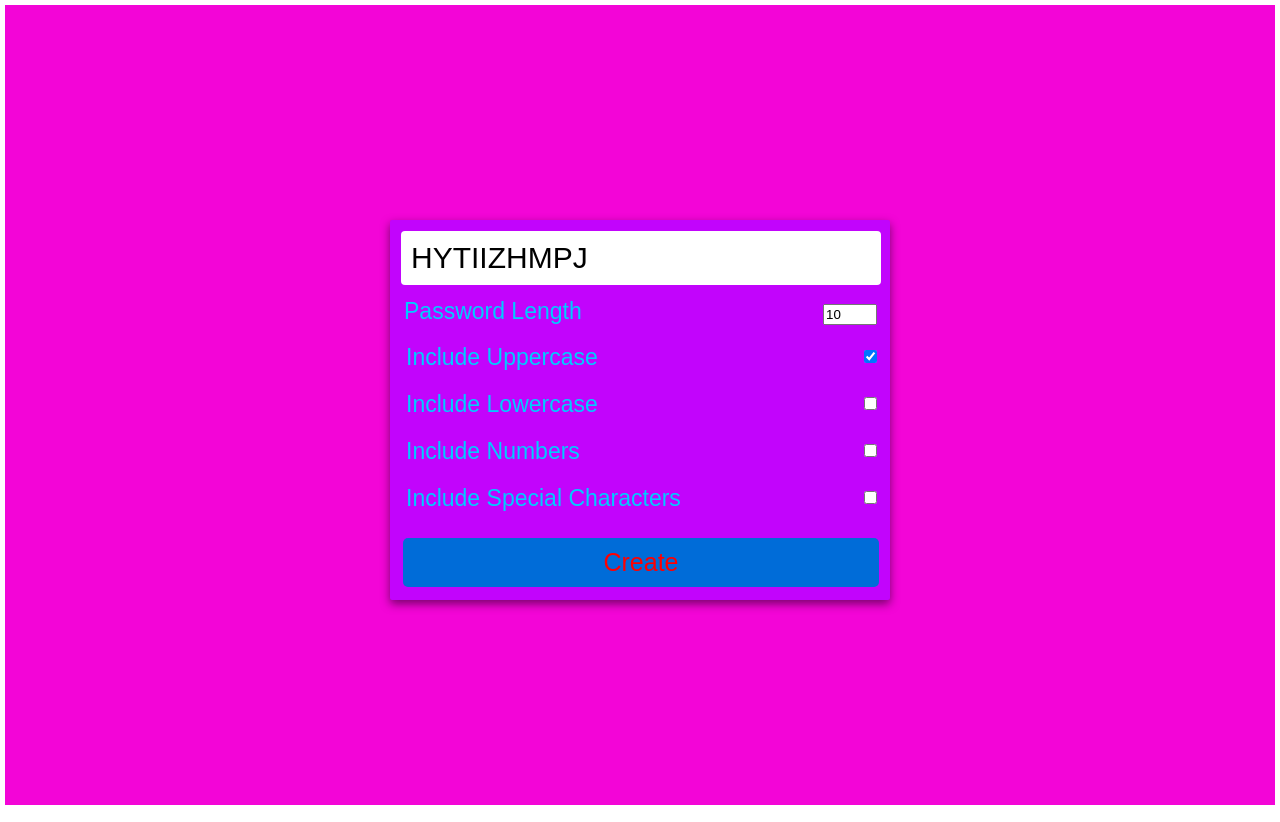
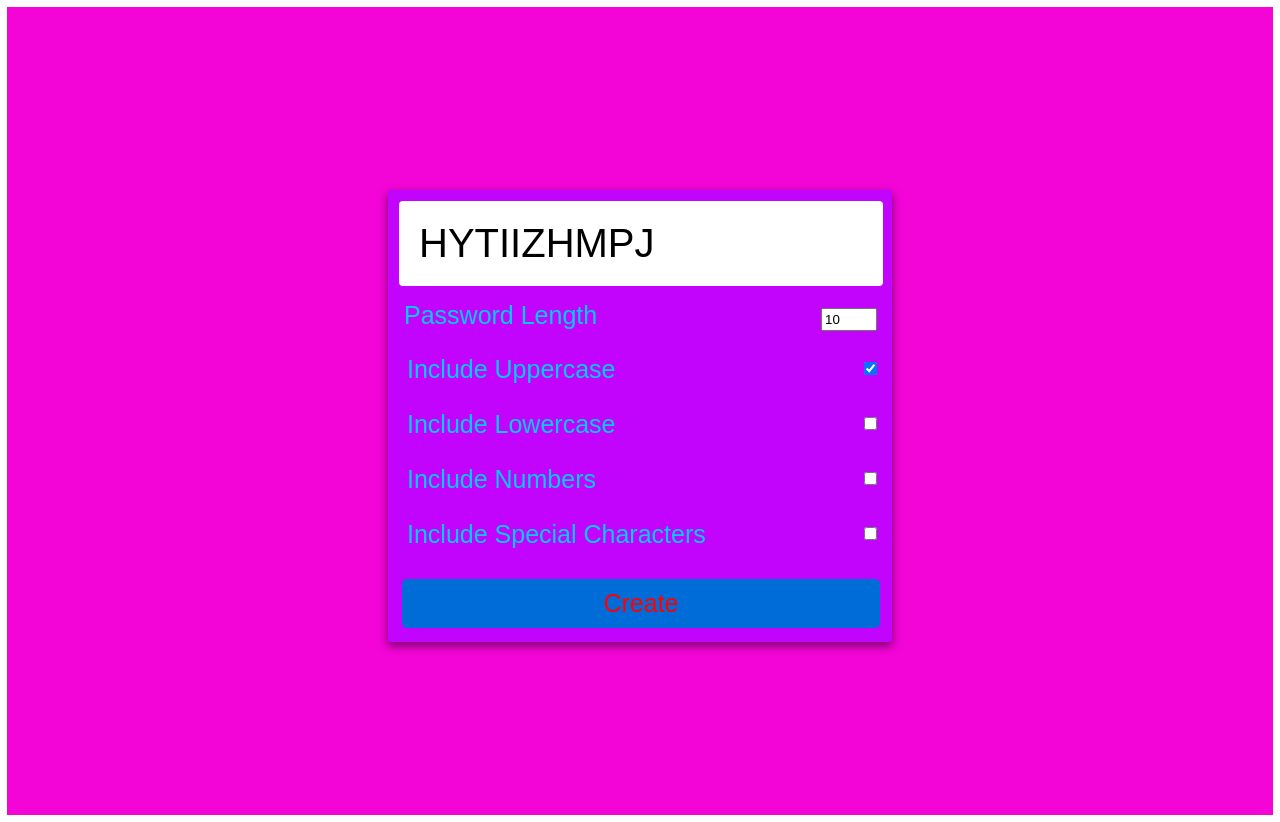
Before and after one commit to Kallangouda/Random-password, a plain HTML site: page index.html in a window 1280 px wide. Drawn offline with Linux system fonts and the light colour scheme.

Commit message:
Update custom.css

```diff
--- a/css/custom.css
+++ b/css/custom.css
@@ -1,6 +1,6 @@
 @import url('https://fonts.googleapis.com/css2?family=Roboto:wght@300&display=swap');
 * {
-    padding: 1px;
+    padding: 2px;
     margin: 1px;
     box-sizing: border-box;
     font-family: "Gill Sans Extrabold", sans-serif;
@@ -12,14 +12,14 @@ input:focus-visible {
 
 .main {
     background-color: #f305d7;
-    min-height: 100vh;
+    min-height: 101vh;
     display: flex;
     justify-content: center;
     align-items: center;
 }
 
 .box {
-    min-width: 500px;
+    min-width: 504px;
     padding: 10px;
     box-shadow: 0 4px 10px rgb(0 0 0 / 50%);
     background: #c204fc;
@@ -31,8 +31,8 @@ input:focus-visible {
     width: 100%;
     display: block;
     background-color: rgb(255, 255, 255);
-    font-size: 30px;
-    padding: 10px;
+    font-size: 40px;
+    padding: 20px;
     border-radius: 4px;
 }
 
@@ -42,7 +42,7 @@ input:focus-visible {
     margin-top: 10px;
     justify-content: space-between;
     color: rgb(0, 204, 255);
-    font-size: 23px;
+    font-size: 25px;
 }
 
 label {
@@ -50,7 +50,7 @@ label {
 }
 
 #btn {
-    width: 100%;
+    width: 101%;
     font-size: 25px;
     outline: 0;
     border: 0;
```
